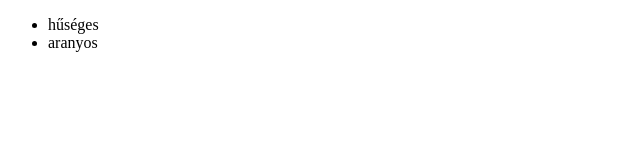
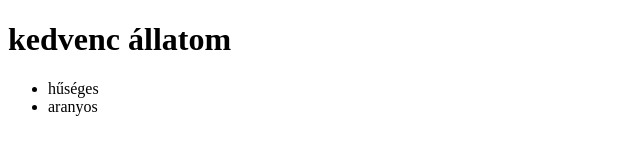
Before and after one commit to hunorBOSS/web6, a plain HTML site: page index.html in a window 1280 px wide. Shown: the whole page, without its empty margins (0-640 px from the left). Drawn offline with Linux system fonts and the light colour scheme.

Commit message:
második módosítás

```diff
--- a/index.html
+++ b/index.html
@@ -5,6 +5,7 @@
     <title>Document</title>
 </head>
 <body>
+    <h1>kedvenc állatom</h1>
     <ul>
         <li>hűséges</li>
         <li>aranyos</li>
```
